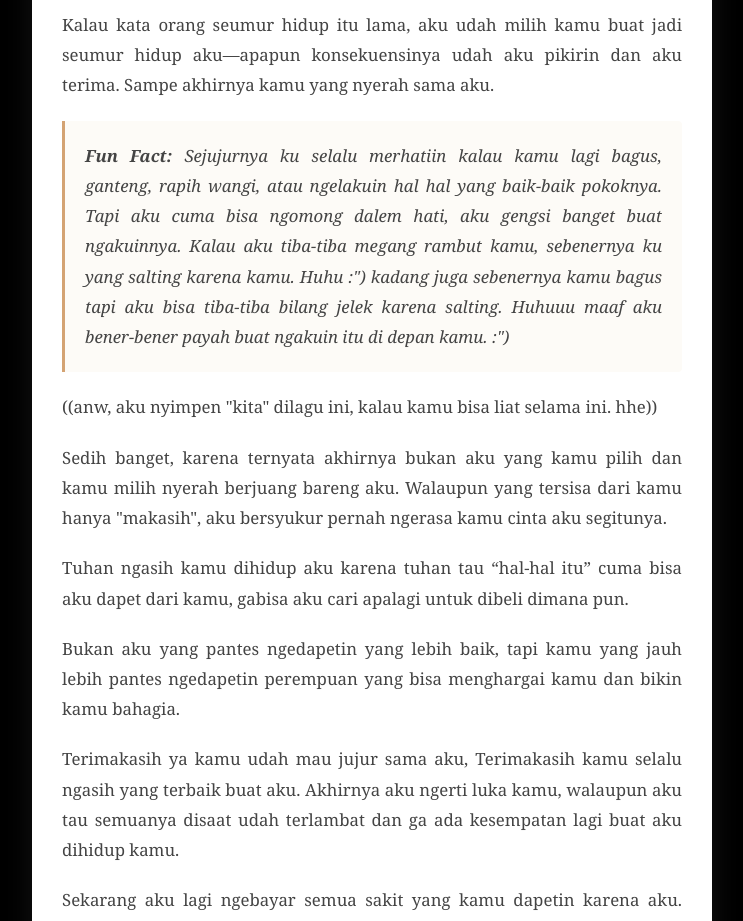
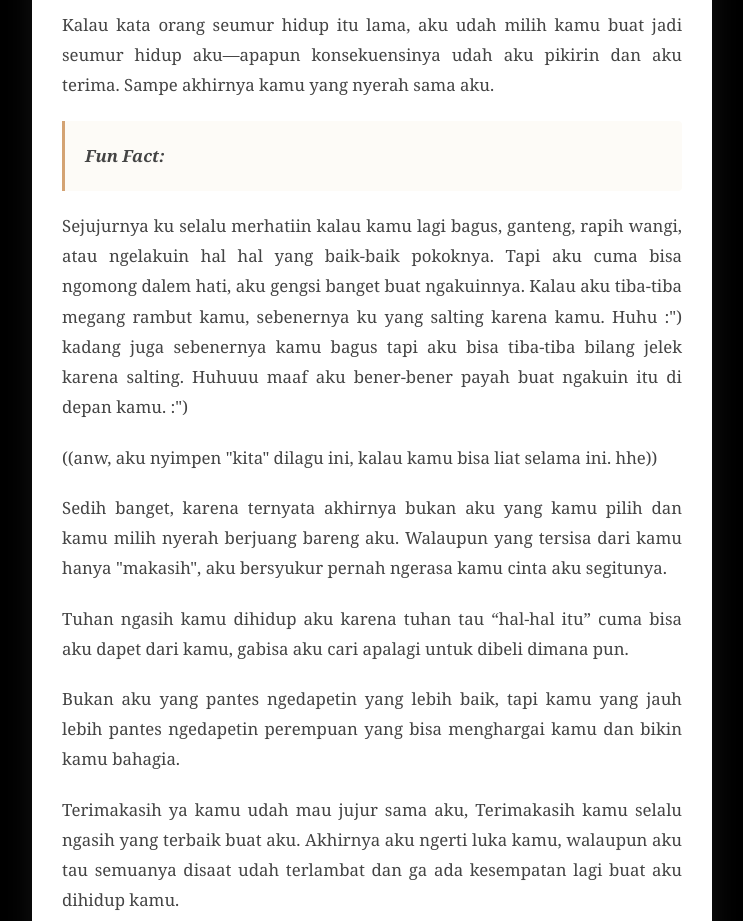
Before and after one commit to syfhanifah/26082010, a plain HTML site: page index.html in a window 1280 px wide. Shown: the part 1660-2581 px from the top of the page, without its empty margins (268-1011 px from the left). Drawn offline with Linux system fonts and the light colour scheme.

Commit message:
Fix repeated paragraph in index.html

```diff
--- a/index.html
+++ b/index.html
@@ -123,7 +123,7 @@
             <p>Kalau kata orang seumur hidup itu lama, aku udah milih kamu buat jadi seumur hidup aku—apapun konsekuensinya udah aku pikirin dan aku terima. Sampe akhirnya kamu yang nyerah sama aku.</p>
             <p class="fun-fact">
                 <strong>Fun Fact:</strong>
-                Sejujurnya ku selalu merhatiin kalau kamu lagi bagus, ganteng, rapih wangi, atau ngelakuin hal hal yang baik-baik pokoknya. Tapi aku cuma bisa ngomong dalem hati, aku gengsi banget buat ngakuinnya. Kalau aku tiba-tiba megang rambut kamu, sebenernya ku yang salting karena kamu. Huhu :") kadang juga sebenernya kamu bagus tapi aku bisa tiba-tiba bilang jelek karena salting. Huhuuu maaf aku bener-bener payah buat ngakuin itu di depan kamu. :")
+                </p><p>Sejujurnya ku selalu merhatiin kalau kamu lagi bagus, ganteng, rapih wangi, atau ngelakuin hal hal yang baik-baik pokoknya. Tapi aku cuma bisa ngomong dalem hati, aku gengsi banget buat ngakuinnya. Kalau aku tiba-tiba megang rambut kamu, sebenernya ku yang salting karena kamu. Huhu :") kadang juga sebenernya kamu bagus tapi aku bisa tiba-tiba bilang jelek karena salting. Huhuuu maaf aku bener-bener payah buat ngakuin itu di depan kamu. :")
                 <p>((anw, aku nyimpen "kita" dilagu ini, kalau kamu bisa liat selama ini. hhe))
             </p>
             <p>Sedih banget, karena ternyata akhirnya bukan aku yang kamu pilih dan kamu milih nyerah berjuang bareng aku. Walaupun yang tersisa dari kamu hanya "makasih", aku bersyukur pernah ngerasa kamu cinta aku segitunya.</p>
```
